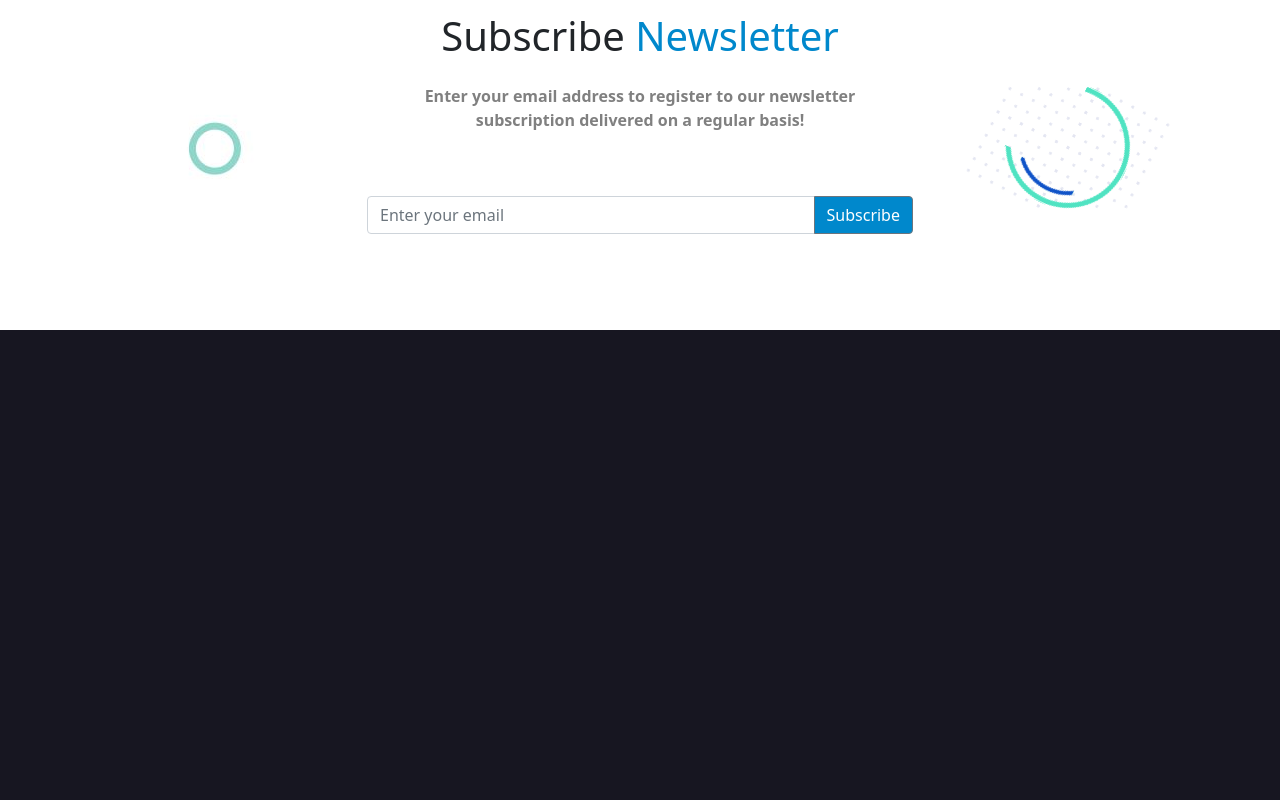
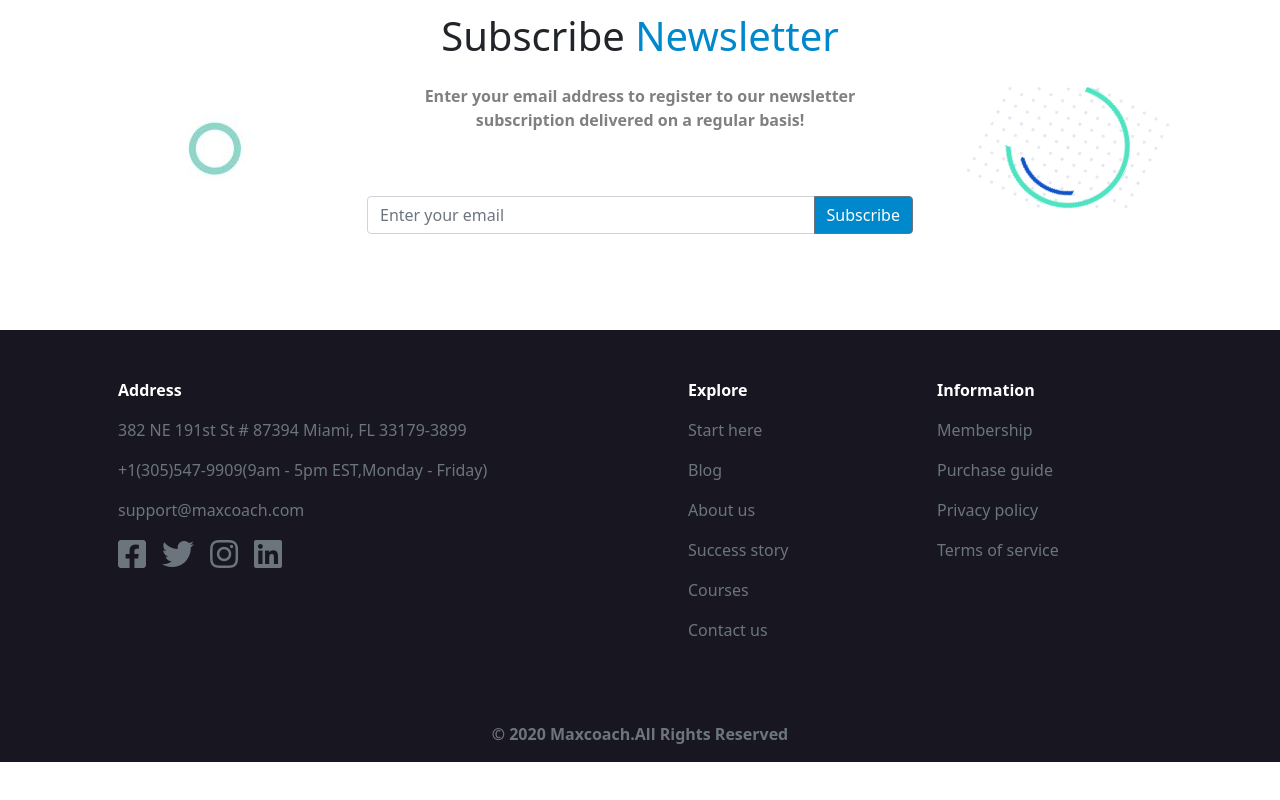
Before and after one commit to Forklein/proj-html-vuejs, a Vue app: page / in a window 1280 px wide. Shown: the part 5716-6516 px from the top of the page. After the commit the page ends 6478 px from the top, so only its background shows below. Built offline with nearby package versions, Linux system fonts and the light colour scheme.

Commit message:
End of footer

```diff
--- a/src/components/Footer.vue
+++ b/src/components/Footer.vue
@@ -2,8 +2,41 @@
   <footer>
     <div class="container">
       <div class="row">
-        <div class="col-6"></div>
-        <div class="col-6"></div>
+        <div class="col-6 p-5">
+          <p class="fw-bold text-white">Address</p>
+          <p class="text-secondary">{{ address.place }}</p>
+          <p class="text-secondary">{{ address.hour }}</p>
+          <p class="text-secondary">{{ address.email }}</p>
+          <div class="row">
+            <div class="col d-flex">
+              <i class="fab fa-facebook-square fa-2x pe-2 text-secondary"></i>
+              <i class="fab fa-twitter fa-2x px-2 text-secondary"></i>
+              <i class="fab fa-instagram fa-2x px-2 text-secondary"></i>
+              <i class="fab fa-linkedin fa-2x px-2 text-secondary"></i>
+            </div>
+          </div>
+        </div>
+        <div class="col-6 p-5">
+          <div class="row">
+            <div class="col">
+              <p class="fw-bold text-white">Explore</p>
+              <p v-for="text in explore" class="text-secondary" :key="text">
+                {{ text }}
+              </p>
+            </div>
+            <div class="col">
+              <p class="fw-bold text-white">Information</p>
+              <p v-for="text in information" class="text-secondary" :key="text">
+                {{ text }}
+              </p>
+            </div>
+          </div>
+        </div>
+      </div>
+      <div class="row text-center text-secondary mt-3">
+        <div class="col">
+          <p class="fw-bold">© 2020 Maxcoach.All Rights Reserved</p>
+        </div>
       </div>
     </div>
   </footer>
@@ -40,7 +73,6 @@ export default {
 
 <style scoped lang="scss">
 footer {
-  height: 500px;
   background-color: #171621;
 }
 </style>
```
